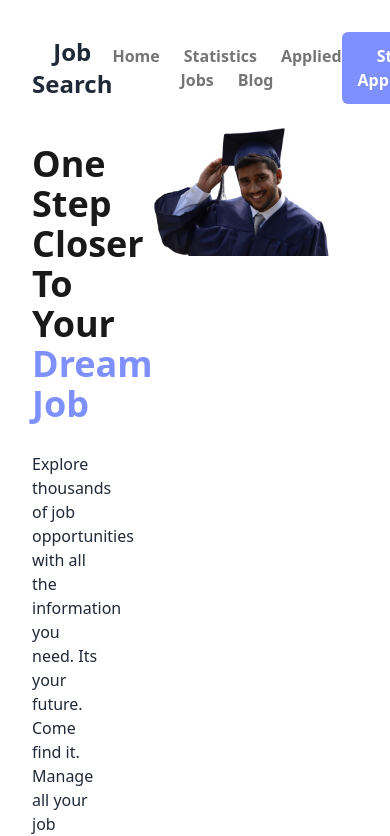
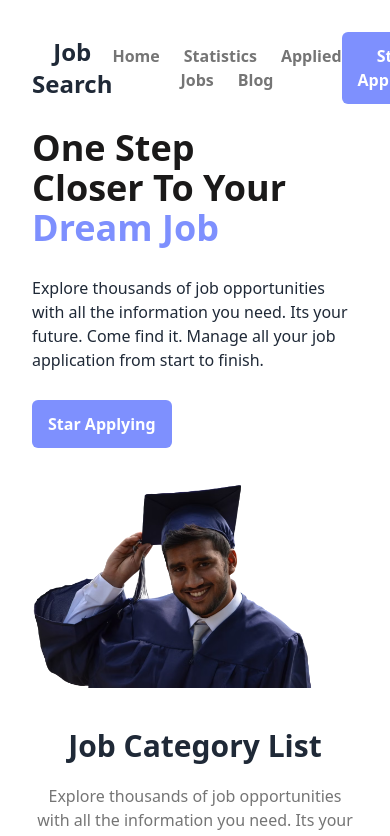
Before and after one commit to Rashed967/career-hub, a React (Vite) app: page / in a window 390 px wide. Shown: the top 836 px of the page. Built offline with nearby package versions, Linux system fonts and the light colour scheme.

Commit message:
responsive done without nav

```diff
--- a/src/components/Banner/Banner.jsx
+++ b/src/components/Banner/Banner.jsx
@@ -2,10 +2,10 @@ import React from 'react';
 import image from './man.png'
 const Banner = () => {
     return (
-        <div className='flex justify-between'>
-            <div className="banner-description text-left w-2/3 my-6 space-y-7">
+        <div className='md:flex justify-between'>
+            <div className="banner-description text-left md:w-2/3 my-6 space-y-7">
                 <h1 className=' font-bold text-4xl'><span className='text-[#1A1919] '>One Step</span> <br /> <span className='text-[#1A1919]'>Closer To Your</span> <br /> <span className='text-[#7E90FE]'>Dream Job</span></h1>
-                <p className='w-3/5'>Explore thousands of job opportunities with all the information you need. Its your future. Come find it. Manage all your job application from start to finish.</p>
+                <p className='md:w-3/5'>Explore thousands of job opportunities with all the information you need. Its your future. Come find it. Manage all your job application from start to finish.</p>
                 <button className='rounded-md text-white font-semibold py-3 px-4 bg-[#7E90FE]'>Star Applying</button>
             </div>
             <div className="banner-img ">
```
